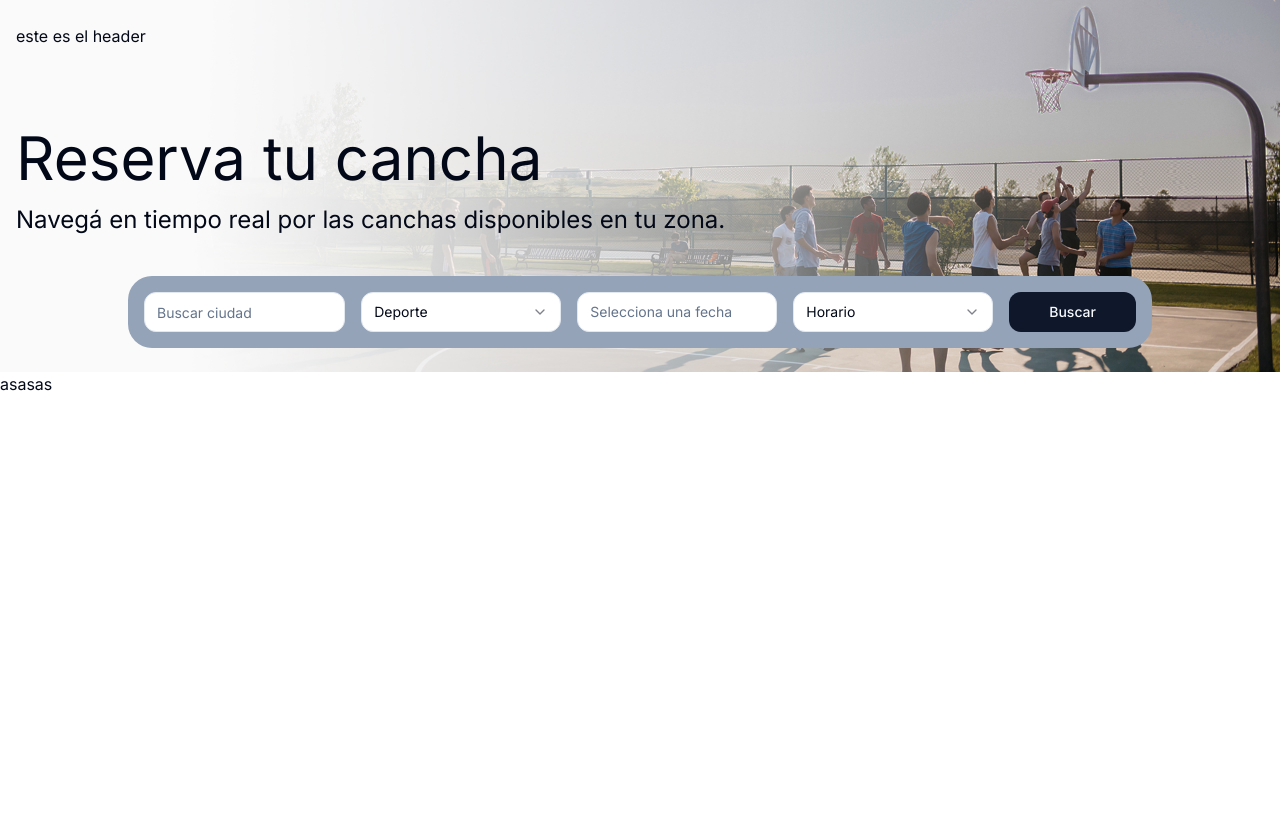
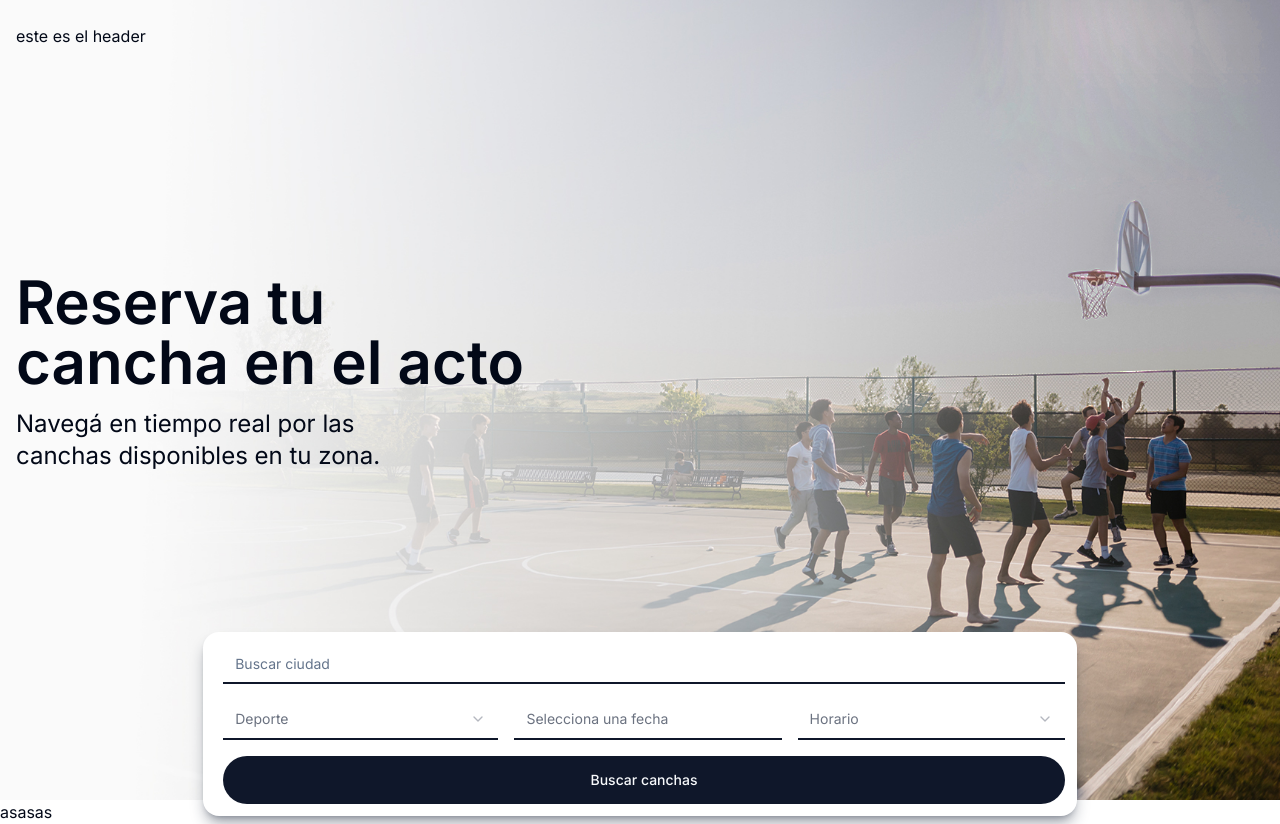
Before and after one commit to SantiZai/court-reservation-client, a Next.js app: page / in a window 1280 px wide. Before the commit the page ends 800 px from the top, so only its background shows below. Built offline with nearby package versions, Linux system fonts and the light colour scheme.

Commit message:
bugs in search component fixed

```diff
--- a/app/page.tsx
+++ b/app/page.tsx
@@ -5,7 +5,10 @@ import Header from "@/components/Header";
 const Home = () => {
   return (
     <main>
-      <section className="w-full px-4 py-10 sm:py-6" style={{background: "url(/basquetHero.jpg) center / cover no-repeat"}}>
+      <section
+        className="w-full h-screen px-4 py-10 sm:py-6"
+        style={{ background: "url(/basquetHero.jpg) center / cover no-repeat" }}
+      >
         <Header />
         <Presentation />
         <SearchCourts />
--- a/components/Presentation.tsx
+++ b/components/Presentation.tsx
@@ -1,8 +1,8 @@
 const Presentation = (props: { class?: string }) => {
   return (
-    <section className={`${props.class} pb-10 md:pt-12 lg:pt-20 text-balance`}>
-      <h1 className="text-6xl mb-4">Reserva tu cancha</h1>
-      <h2 className="text-2xl">Navegá en tiempo real por las canchas disponibles en tu zona.</h2>
+    <section className={`${props.class} md:pt-12 lg:pt-[14rem] lg:pb-[10rem] text-balance`}>
+      <h1 className="w-1/2 text-6xl mb-4 font-semibold">Reserva tu cancha en el acto</h1>
+      <h2 className="w-1/3 text-2xl">Navegá en tiempo real por las canchas disponibles en tu zona.</h2>
     </section>
   );
 };
--- a/components/SearchCourt.tsx
+++ b/components/SearchCourt.tsx
@@ -27,25 +27,25 @@ const SearchCourts = () => {
   }, []);
 
   return (
-    <div className="max-w-xl lg:max-w-5xl mx-auto md:rounded-3xl rounded-2xl bg-slate-400">
+    <div className="max-w-xl lg:max-w-[70%] mx-auto rounded-2xl 2xl:rounded-full bg-white shadow-lg shadow-slate-800/40 pl-5 p-3">
       <form
         onSubmit={(e) => e.preventDefault()}
-        className="w-full flex lg:flex-row flex-col items-center justify-center gap-4 z-10 p-4"
+        className="w-full flex 2xl:flex-row flex-col items-center justify-center gap-4 z-10"
       >
-        <div className="w-full">
+        <div className="w-full 2xl:w-1/4">
           <fieldset className="w-full">
             <Input
               id="location"
               type="text"
               placeholder="Buscar ciudad"
-              className="rounded-xl"
+              className="rounded-none border-2 border-t-0 border-r-0 border-l-0 border-primary text-gray-500 focus-visible:ring-transparent"
             />
           </fieldset>
         </div>
-        <div className="w-full flex md:flex-row flex-col gap-4">
-          <fieldset className="w-full md:w-1/2 lg:w-[200px]">
+        <div className="w-full flex md:flex-row 2xl:w-3/4 flex-col gap-4">
+          <fieldset className="w-full md:w-1/2 2xl:w-1/2">
             <Select>
-              <SelectTrigger className="rounded-xl">
+              <SelectTrigger className="rounded-none border-2 border-t-0 border-r-0 border-l-0 border-primary text-gray-500 hover:text-black focus-visible:ring-transparent">
                 <SelectValue placeholder="Deporte" />
               </SelectTrigger>
               <SelectContent>
@@ -54,19 +54,18 @@ const SearchCourts = () => {
               </SelectContent>
             </Select>
           </fieldset>
-          <div className="w-full lg:w-auto flex gap-4">
-
-          <fieldset className="w-1/2 lg:w-[200px]">
+          <div className="w-full lg:w-full flex gap-4">
+            <fieldset className="w-1/2 md:w-1/2 2xl:w-1/2">
               <Popover>
                 <PopoverTrigger
                   asChild
-                className="rounded-xl"
+                  className="rounded-none border-2 border-t-0 border-r-0 border-l-0 border-primary"
                 >
                   <Button
                     variant={"outline"}
                     className={cn(
-                    "w-full justify-start text-left font-normal px-3 py-2",
-                    !date && "text-muted-foreground"
+                      "w-full justify-start text-left font-normal px-3 py-2 hover:bg-inherit",
+                      !date && "text-gray-500"
                     )}
                   >
                     {date ? (
@@ -85,15 +84,16 @@ const SearchCourts = () => {
                 </PopoverContent>
               </Popover>
             </fieldset>
-          <fieldset className="w-1/2 lg:w-[200px]">
+
+            <fieldset className="w-1/2 md:w-1/2 2xl:w-1/2">
               <Select>
-              <SelectTrigger className="rounded-xl">
+                <SelectTrigger className="rounded-none border-2 border-t-0 border-r-0 border-l-0 border-primary text-gray-500 hover:text-black focus-visible:ring-transparent">
                   <SelectValue placeholder="Horario" />
                 </SelectTrigger>
                 <SelectContent>
                   {horasDisponibles &&
                     horasDisponibles.map((hour) => {
-                    return <SelectItem value={hour}>{hour}</SelectItem>;
+                      return <SelectItem value={hour} className="focus-visible:ring-transparent">{hour}</SelectItem>;
                     })}
                 </SelectContent>
               </Select>
@@ -102,9 +102,9 @@ const SearchCourts = () => {
         </div>
         <Button
           type="submit"
-          className="w-full lg:w-auto px-10 rounded-xl"
+          className="w-full 2xl:w-auto px-10 py-6 rounded-full"
         >
-          Buscar
+          Buscar canchas
         </Button>
       </form>
     </div>
```
Lines whose indentation alone changed are shown as unchanged.
